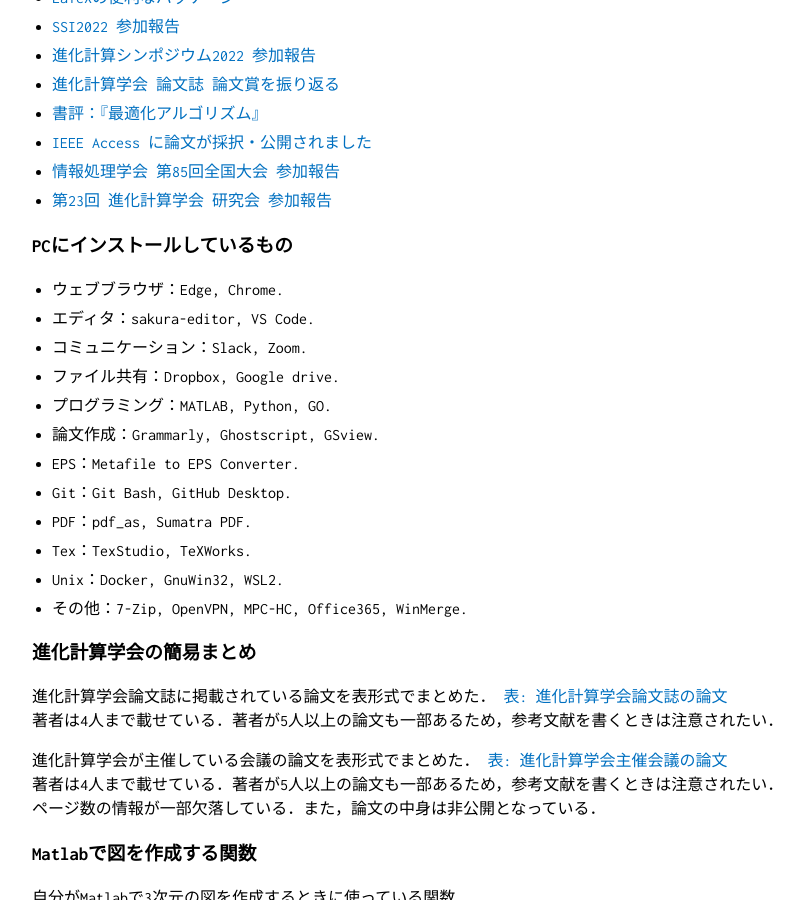
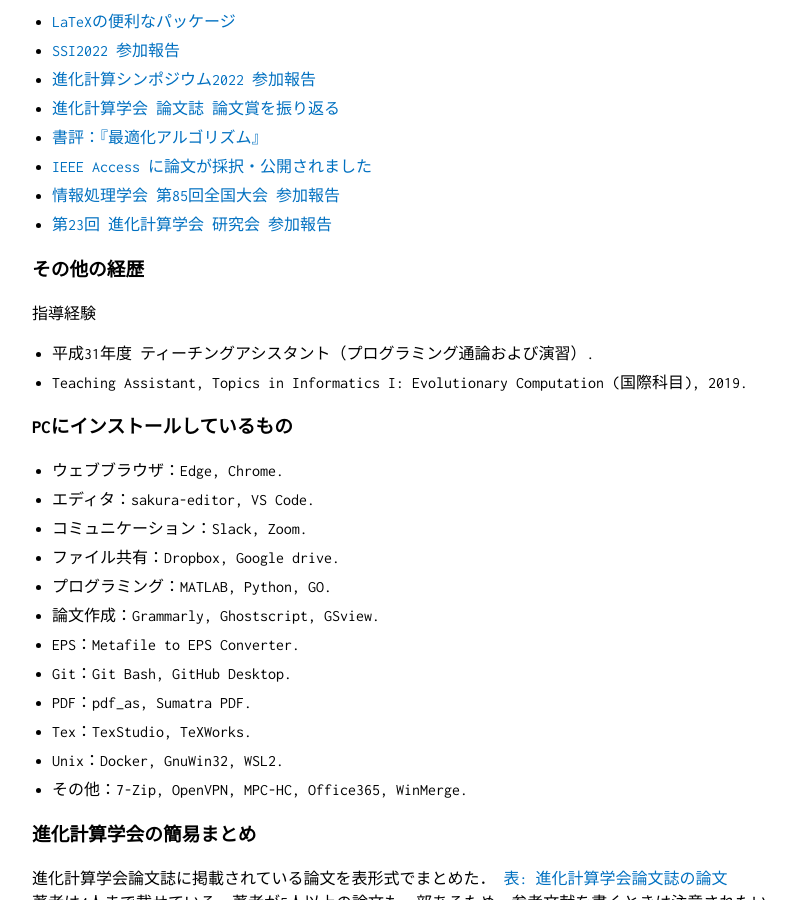
Before and after one commit to tomtkg/tomtkg.github.io, a Jekyll site: the page built from memo.md, in a window 1280 px wide and 900 px high, scrolled down 1559 px. Shown: the whole window, without its empty margins (228-1032 px from the left). Built offline with Jekyll 4.4.1, drawn with Linux system fonts in a browser that asks for light colours.

Commit message:
Update memo.md

```diff
--- a/memo.md
+++ b/memo.md
@@ -6,6 +6,7 @@
 [学会カレンダー](#学会カレンダー)
 [略歴とShort Biography](#略歴とshort-biography)
 [ブログ](#ブログ)
+[その他の経歴](#その他の経歴)
 [PCにインストールしているもの](#pcにインストールしているもの)
 [進化計算学会の簡易まとめ](#進化計算学会の簡易まとめ)
 [Matlabで図を作成する関数](#matlabで図を作成する関数)
@@ -95,6 +96,11 @@
 - [情報処理学会 第85回全国大会 参加報告](https://www.timedia.co.jp/tech/20230327-tech)
 - [第23回 進化計算学会 研究会 参加報告](https://www.timedia.co.jp/tech/20230413-tech)
 
+### その他の経歴
+指導経験
+- 平成31年度 ティーチングアシスタント（プログラミング通論および演習）.
+- Teaching Assistant, Topics in Informatics I: Evolutionary Computation (国際科目), 2019.
+
 ### PCにインストールしているもの
 - ウェブブラウザ：Edge, Chrome.
 - エディタ：sakura-editor, VS Code.
```
